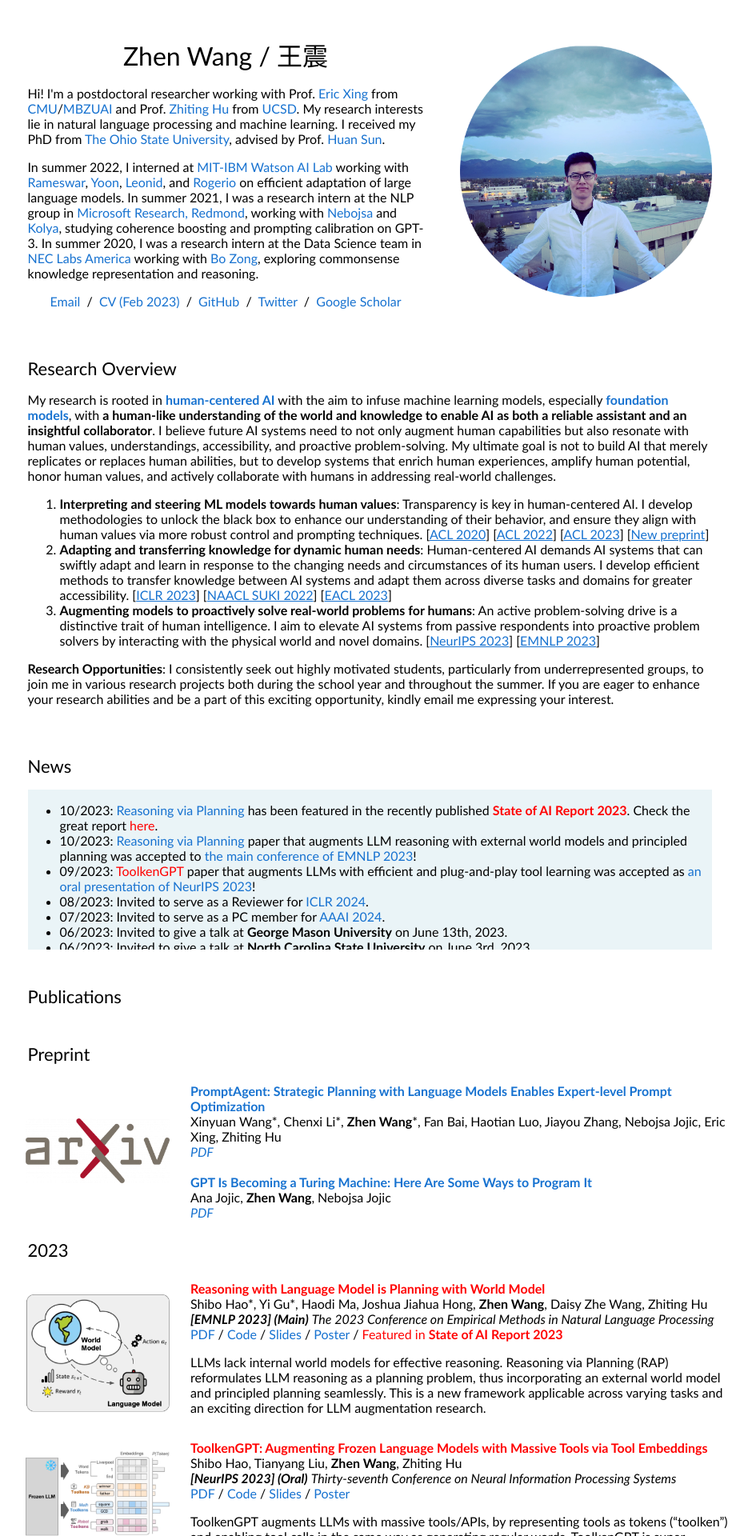
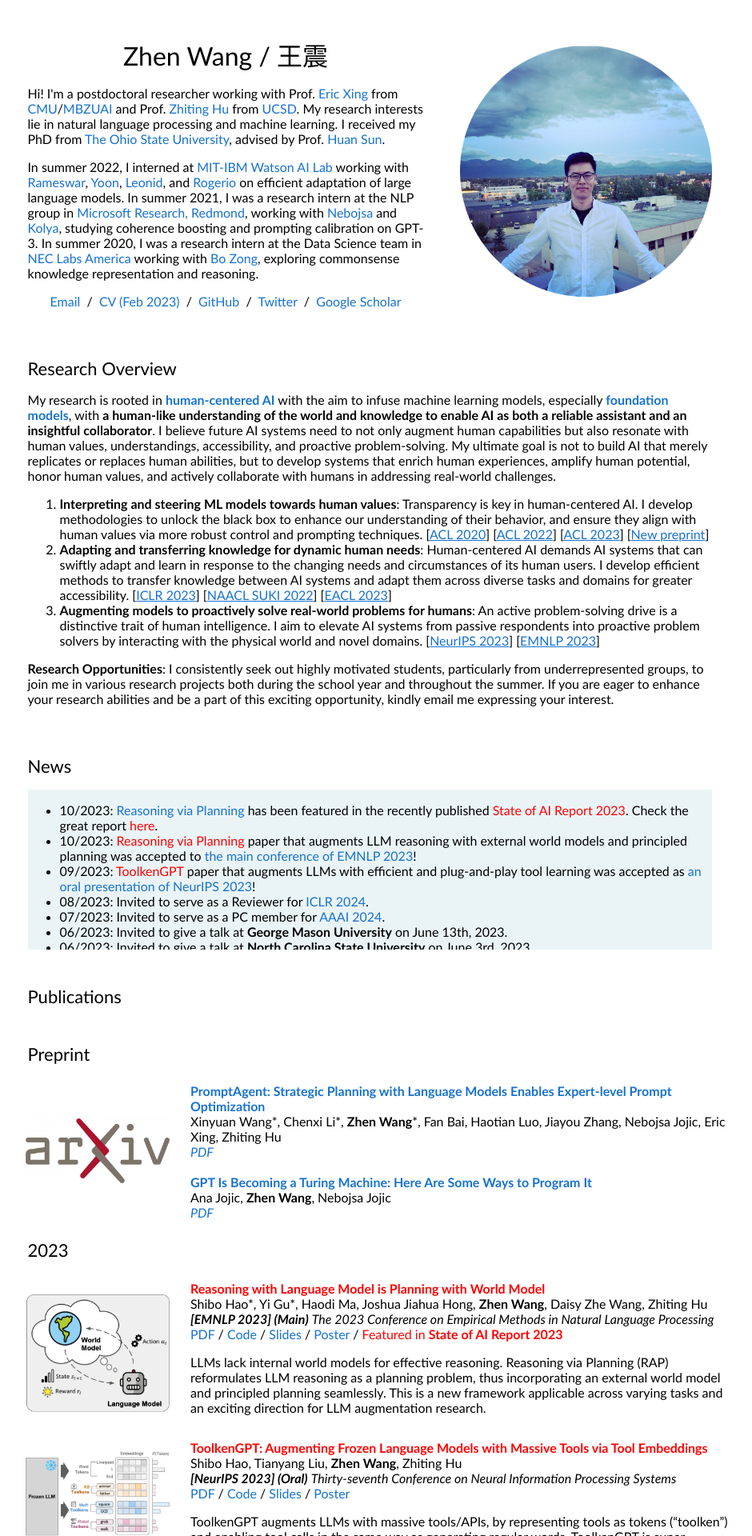
Before and after one commit to zhenwang9102/zhenwang9102.github.io, a Jekyll site: the page built from _posts/2019-06-02-venue.markdown, in a window 1280 px wide. Shown: the top 1920 px of the page at 80% size, without its empty margins (178-1118 px from the left). Built offline with Jekyll 4.4.1, drawn with Linux system fonts in a browser that asks for light colours.

Commit message:
Update default.html

```diff
--- a/_layouts/default.html
+++ b/_layouts/default.html
@@ -111,10 +111,10 @@
               <div class="listbox">
                 <ul>
                   <li>
-                    10/2023: <a href="https://arxiv.org/abs/2305.14992">Reasoning via Planning</a> has been featured in the recently published <a href="https://www.stateof.ai/2023-report-launch" style="color:red"><b>State of AI Report 2023</b></a>. Check the great report <a href="https://docs.google.com/presentation/d/156WpBF_rGvf4Ecg19oM1fyR51g4FAmHV3Zs0WLukrLQ/edit#slide=id.g24daeb7f4f0_0_3930" style="color:red">here</a>.
+                    10/2023: <a href="https://arxiv.org/abs/2305.14992">Reasoning via Planning</a> has been featured in the recently published <a href="https://www.stateof.ai/2023-report-launch" style="color:red">State of AI Report 2023</a>. Check the great report <a href="https://docs.google.com/presentation/d/156WpBF_rGvf4Ecg19oM1fyR51g4FAmHV3Zs0WLukrLQ/edit#slide=id.g24daeb7f4f0_0_3930" style="color:red">here</a>.
                   </li>
                   <li>
-                    10/2023: <a href="https://arxiv.org/abs/2305.14992">Reasoning via Planning</a> paper that augments LLM reasoning with external world models and principled planning was accepted to <a href="https://2023.emnlp.org/">the main conference of EMNLP 2023</a>!
+                    10/2023: <a href="https://arxiv.org/abs/2305.14992" style="color:red">Reasoning via Planning</a> paper that augments LLM reasoning with external world models and principled planning was accepted to <a href="https://2023.emnlp.org/">the main conference of EMNLP 2023</a>!
                   </li>
                   <li>
                     09/2023: <a href="https://arxiv.org/abs/2210.01293" style="color:red">ToolkenGPT</a> paper that augments LLMs with efficient and plug-and-play tool learning was accepted as <a href="https://nips.cc/Conferences/2023">an oral presentation of NeurIPS 2023</a>!
```
